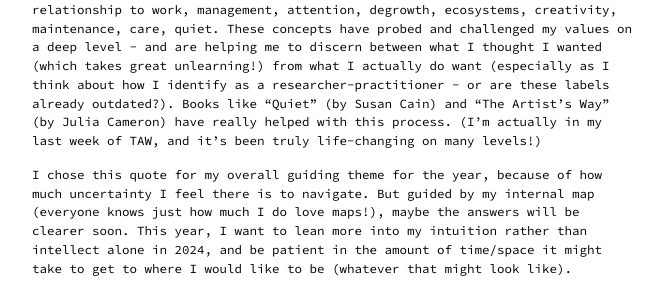
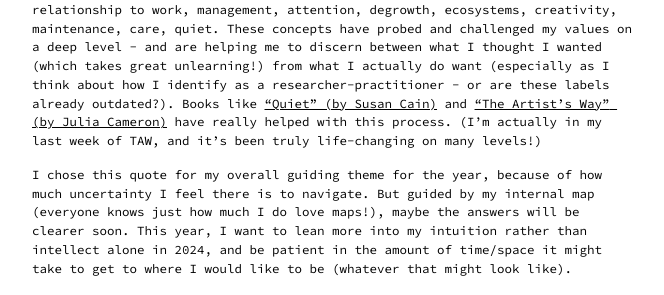
Before and after one commit to riggraz/no-style-please, a Jekyll site: the page built from _posts/2024-01-05-2024-principles.md, in a window 1280 px wide. Shown: the part 364-659 px from the top of the page, without its empty margins (308-972 px from the left). Built offline with Jekyll 4.4.1, drawn with Linux system fonts in a browser that asks for light colours; some of the changed lines change nothing that is shown; some of the changed text lies outside the part shown.

Commit message:
Update 2024-01-05-2024-principles.md

```diff
--- a/_posts/2024-01-05-2024-principles.md
+++ b/_posts/2024-01-05-2024-principles.md
@@ -11,7 +11,7 @@ _15.01.2024: I recently sent this over to a friend - and realised that this migh
 
 _“Be patient toward all that is unsolved in your heart and try to love the questions themselves, like locked rooms and like books that are now written in a very foreign tongue. Do not now seek the answers, which cannot be given you because you would not be able to live them. And the point is, to live everything. Live the questions now. Perhaps you will then gradually, without noticing it, live along some distant day into the answer.”_ (Rainer Maria Rilke).
 
-Last year was very tumultuous, but it drew me to read and think about many things that have since shaped me in countless ways: like navigating burnout, my relationship to work, management, attention, degrowth, ecosystems, creativity, maintenance, care, quiet. These concepts have probed and challenged my values on a deep level - and are helping me to discern between what I thought I wanted (which takes great unlearning!) from what I actually do want (especially as I think about how I identify as a researcher-practitioner - or are these labels already outdated?). Books like "Quiet" (by Susan Cain) and "The Artist's Way" (by Julia Cameron) have really helped with this process. (I’m actually in my last week of TAW, and it’s been truly life-changing on many levels!)
+Last year was very tumultuous, but it drew me to read and think about many things that have since shaped me in countless ways: like navigating burnout, my relationship to work, management, attention, degrowth, ecosystems, creativity, maintenance, care, quiet. These concepts have probed and challenged my values on a deep level - and are helping me to discern between what I thought I wanted (which takes great unlearning!) from what I actually do want (especially as I think about how I identify as a researcher-practitioner - or are these labels already outdated?). Books like ["Quiet" (by Susan Cain)](https://www.goodreads.com/en/book/show/8520610) and ["The Artist's Way" (by Julia Cameron)](https://www.goodreads.com/en/book/show/615570) have really helped with this process. (I’m actually in my last week of TAW, and it’s been truly life-changing on many levels!)
 
 I chose this quote for my overall guiding theme for the year, because of how much uncertainty I feel there is to navigate. But guided by my internal map (everyone knows just how much I do love maps!), maybe the answers will be clearer soon. This year, I want to lean more into my intuition rather than intellect alone in 2024, and be patient in the amount of time/space it might take to get to where I would like to be (whatever that might look like).
 
```
